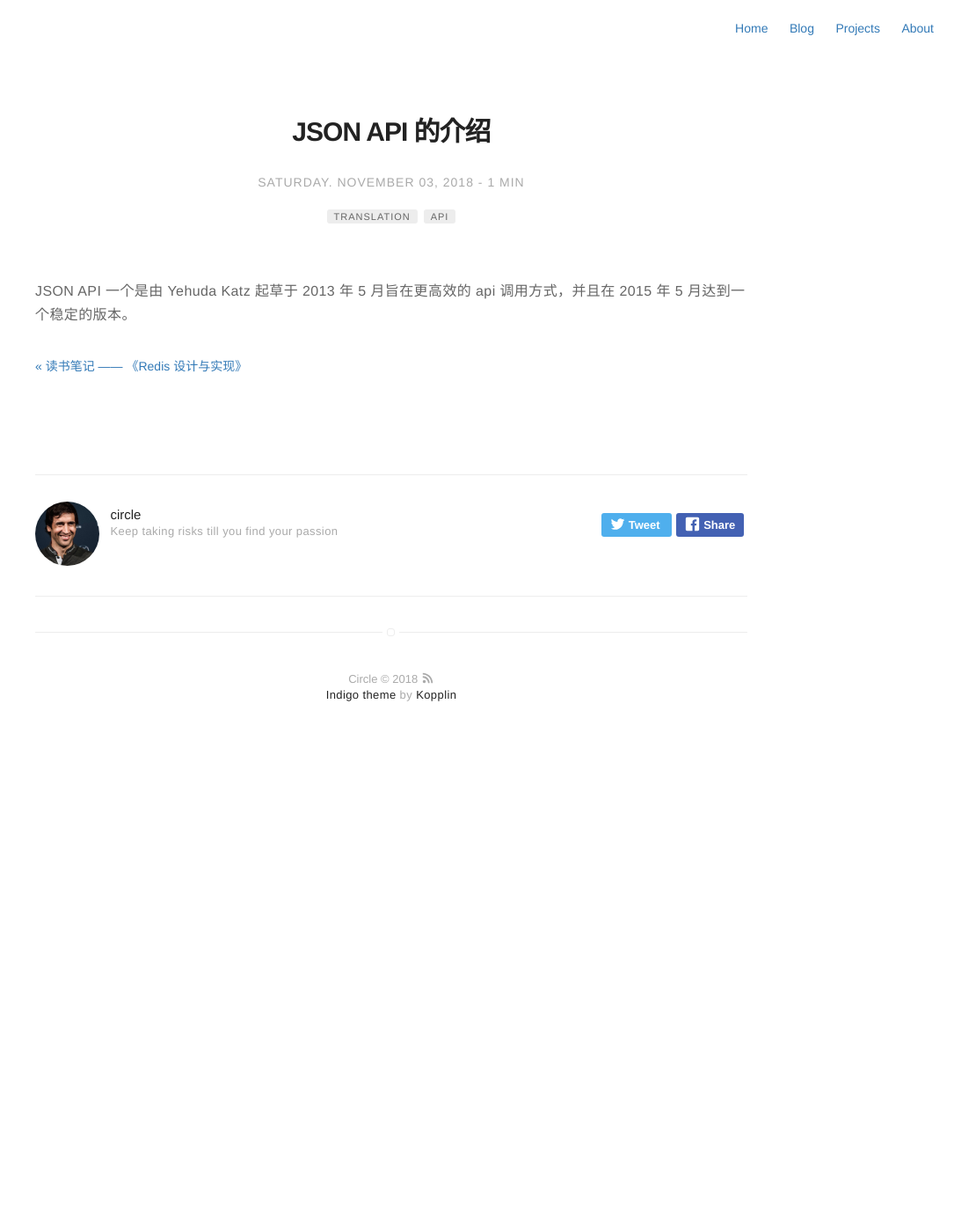
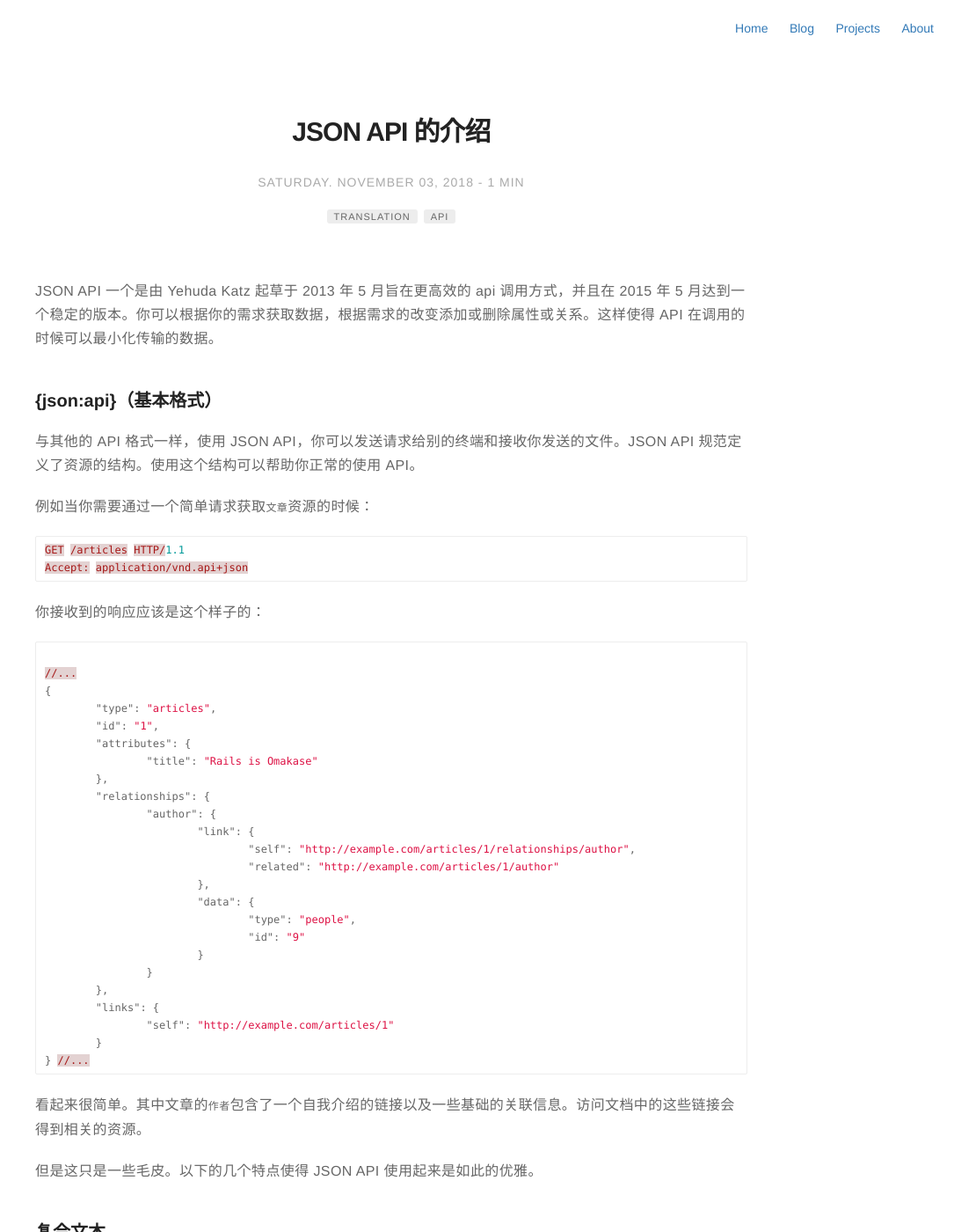
Before and after one commit to rust17/blog, a Jekyll site: the page built from _posts/2018-11-03-Introduction-to-the-JSON-API.markdown, in a window 1280 px wide and 1400 px high. Shown: the whole window at 88% size, without its empty margins (195-1280 px from the left). Built offline with Jekyll 4.4.1, drawn with Linux system fonts in a browser that asks for light colours; comment, search, counter and statistics services are not loaded; some of the changed text lies outside the part shown.

Commit message:
update article -- Introduction to the JSON API

````diff
--- a/_posts/2018-11-03-Introduction-to-the-JSON-API.markdown
+++ b/_posts/2018-11-03-Introduction-to-the-JSON-API.markdown
@@ -10,4 +10,52 @@ category: blog
 author: circle
 description: 翻译文章——关于 json api 的一些用法介绍
 ---
-JSON API 一个是由 Yehuda Katz 起草于 2013 年 5 月旨在更高效的 api 调用方式，并且在 2015 年 5 月达到一个稳定的版本。
+JSON API 一个是由 Yehuda Katz 起草于 2013 年 5 月旨在更高效的 api 调用方式，并且在 2015 年 5 月达到一个稳定的版本。你可以根据你的需求获取数据，根据需求的改变添加或删除属性或关系。这样使得 API 在调用的时候可以最小化传输的数据。
+
+### {json:api}（基本格式）
+
+与其他的 API 格式一样，使用 JSON API，你可以发送请求给别的终端和接收你发送的文件。JSON API 规范定义了资源的结构。使用这个结构可以帮助你正常的使用 API。
+
+例如当你需要通过一个简单请求获取`文章`资源的时候：
+
+```json
+GET /articles HTTP/1.1
+Accept: application/vnd.api+json
+```
+
+你接收到的响应应该是这个样子的：
+
+```json
+
+//...
+{
+	"type": "articles",
+	"id": "1",
+	"attributes": {
+		"title": "Rails is Omakase"
+	},
+	"relationships": {
+		"author": {
+			"link": {
+				"self": "http://example.com/articles/1/relationships/author",
+				"related": "http://example.com/articles/1/author"
+			},
+			"data": {
+				"type": "people",
+				"id": "9"
+			}
+		}
+	},
+	"links": {
+		"self": "http://example.com/articles/1"
+	}
+} //...
+```
+
+看起来很简单。其中文章的`作者`包含了一个自我介绍的链接以及一些基础的关联信息。访问文档中的这些链接会得到相关的资源。
+
+但是这只是一些毛皮。以下的几个特点使得 JSON API 使用起来是如此的优雅。
+
+### 复合文本
+
+> 为了减少 HTTP 请求数量，服务器会在一个响应中携带
````
